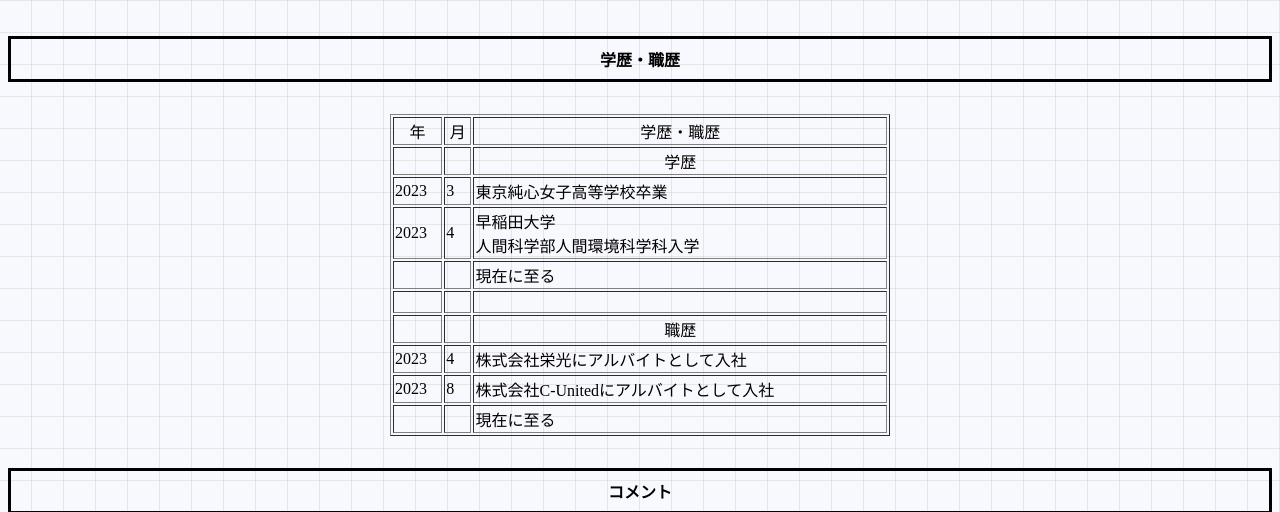
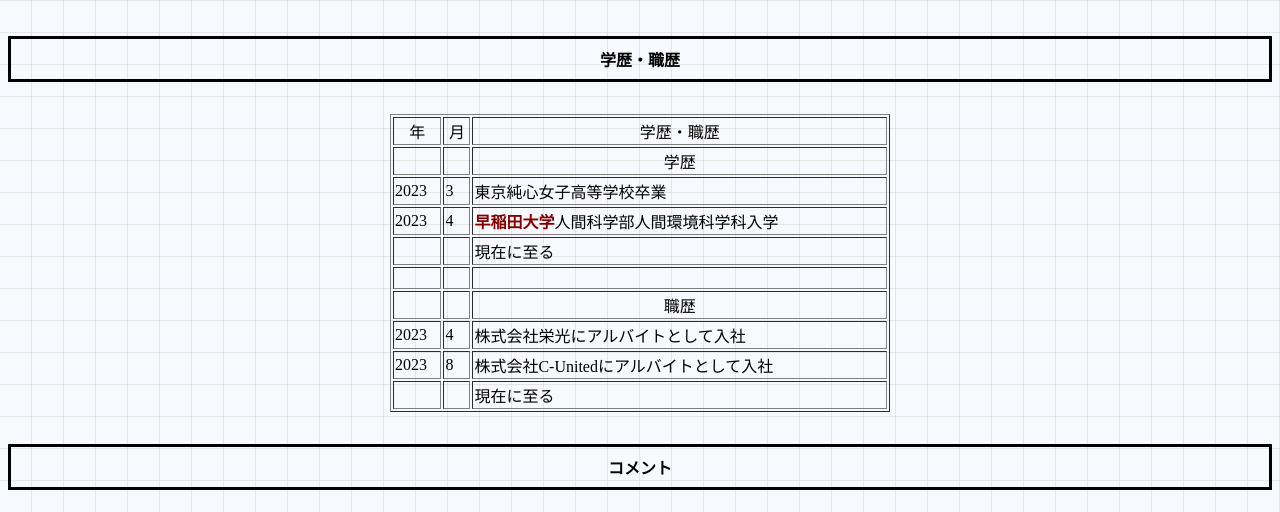
Before and after one commit to yui-spec/selfintroduction, a plain HTML site: page index.html in a window 1280 px wide. Shown: the part 416-928 px from the top of the page. Drawn offline with Linux system fonts and the light colour scheme.

Commit message:
Add .important class for emphasized text

```diff
--- a/stylesheet.css
+++ b/stylesheet.css
@@ -36,3 +36,8 @@
     margin: 0;
     padding: 0;
 }
+.important {
+  display: inline-block;
+  color:#800000;
+  font-weight: bold;
+}
```
